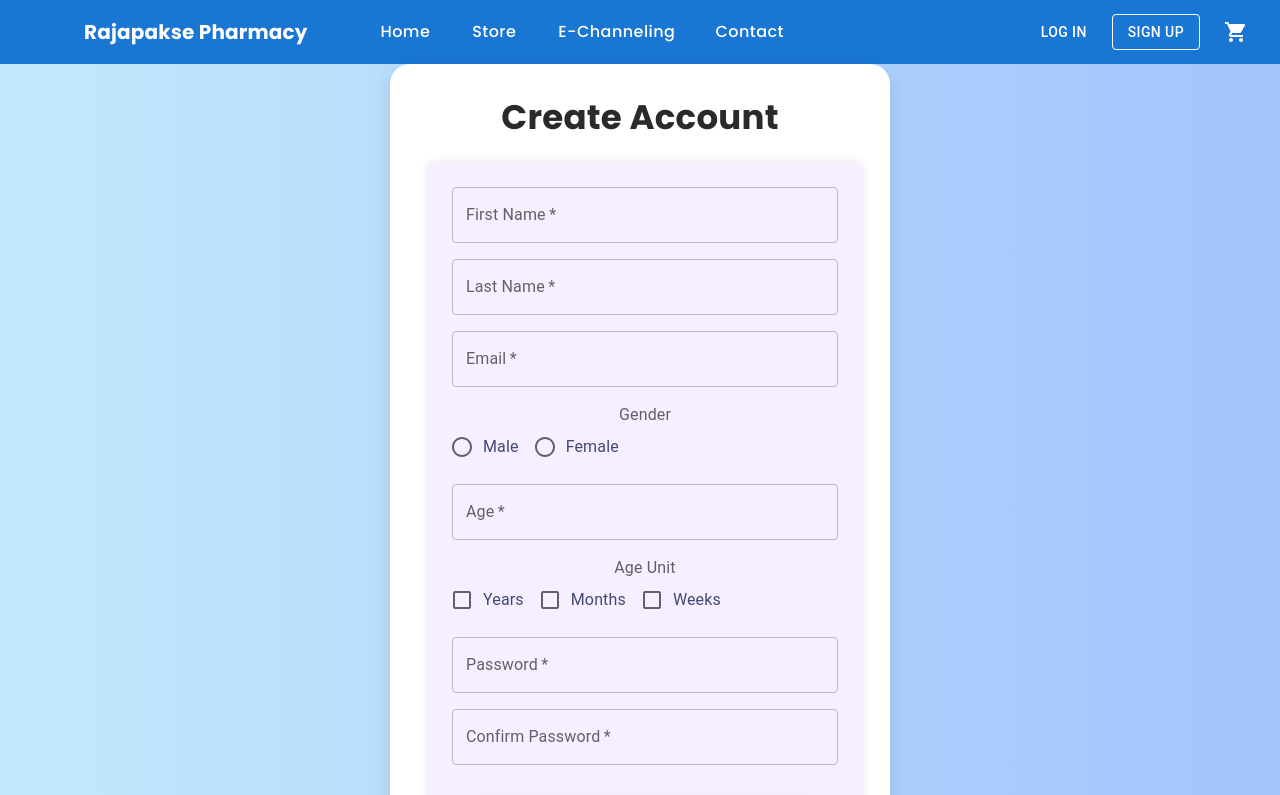
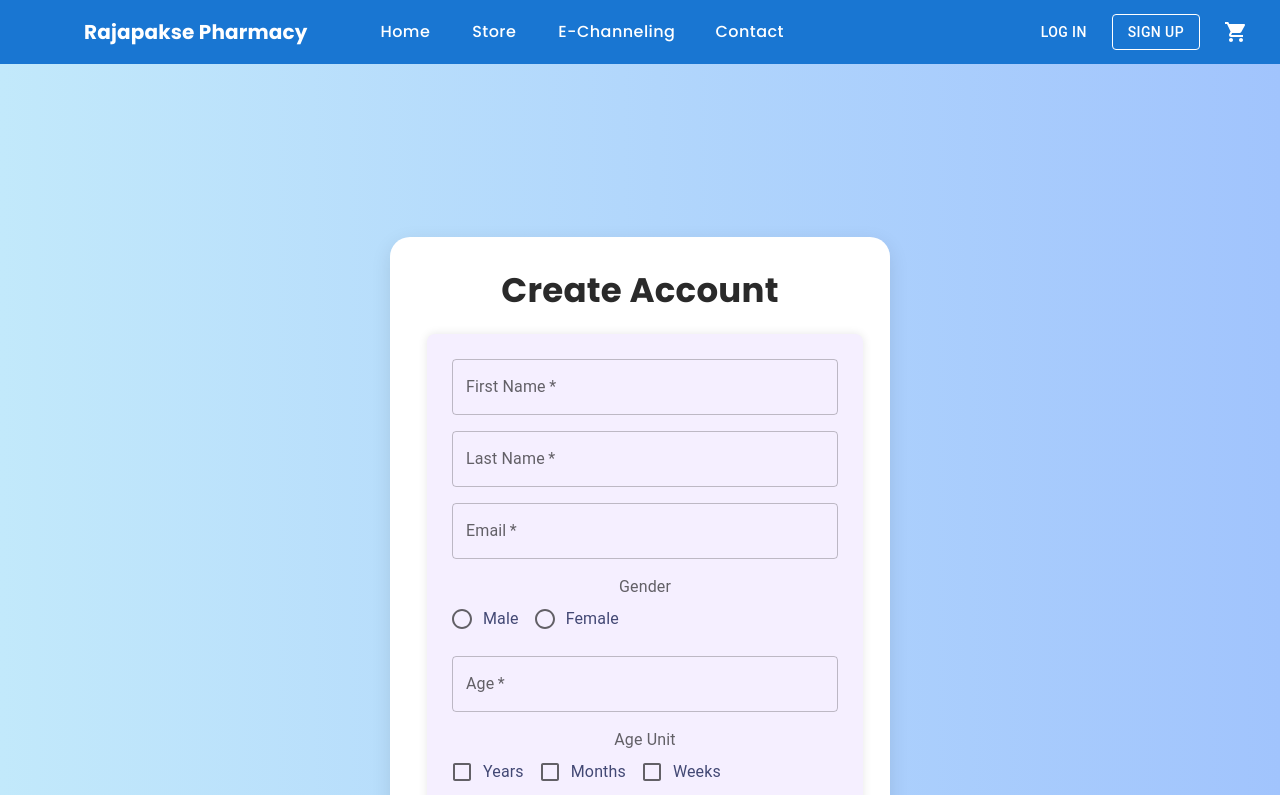
Before and after one commit to Ellio-Dredd/Snack-Overflow, a React (Vite) app in the folder project-x/: page /SignUp in a window 1280 px wide. Shown: the top 795 px of the page. Built offline with nearby package versions, Linux system fonts and the light colour scheme.

Commit message:
before delivery

```diff
--- a/project-x/src/App.css
+++ b/project-x/src/App.css
@@ -1,5 +1,5 @@
 #root {
-  background-color: #7A73D1;
+  background: linear-gradient(to right, #c2e9fb, #a1c4fd);
   width: 100%;  /* Ensures full width */
   min-height: 100vh;  /* Ensures full page height */
   margin: 0;
--- a/project-x/src/components/CoverImage.jsx
+++ b/project-x/src/components/CoverImage.jsx
@@ -14,7 +14,7 @@ const CoverImage = () => {
           backgroundPosition: "center",
           top: 0,
           width: "100%",
-          height: "70vh",
+          height: "90vh",
           display: "flex",
           alignItems: "center",
           justifyContent: "center",
@@ -27,7 +27,7 @@ const CoverImage = () => {
           sx={{
             position: "center",
             marginBottom: "500px", // Adjust this value for spacing from the top
-            marginTop: "80px", // Adjust this value for spacing from the top
+            marginTop: "150px", // Adjust this value for spacing from the top
             left: "50%", // Move to the center
             fontSize: "170px" ,
             // transform: "translateX(-50%)", // Perfectly center the text
--- a/project-x/src/index.css
+++ b/project-x/src/index.css
@@ -19,9 +19,9 @@ a {
   color: #646cff;
   text-decoration: inherit;
 }
-a:hover {
+/* a:hover {
   color: #535bf2;
-}
+} */
 
 body {
   background-color: #7A73D1;
--- a/project-x/src/pages/SignUp.jsx
+++ b/project-x/src/pages/SignUp.jsx
@@ -77,7 +77,7 @@ export default function SignUp() {
   return (
     <Box
       sx={{
-        minHeight: "100vh",
+        minHeight: "150vh",
         background: "linear-gradient(to right, #c2e9fb, #a1c4fd)",
         display: "flex",
         alignItems: "center",
```
